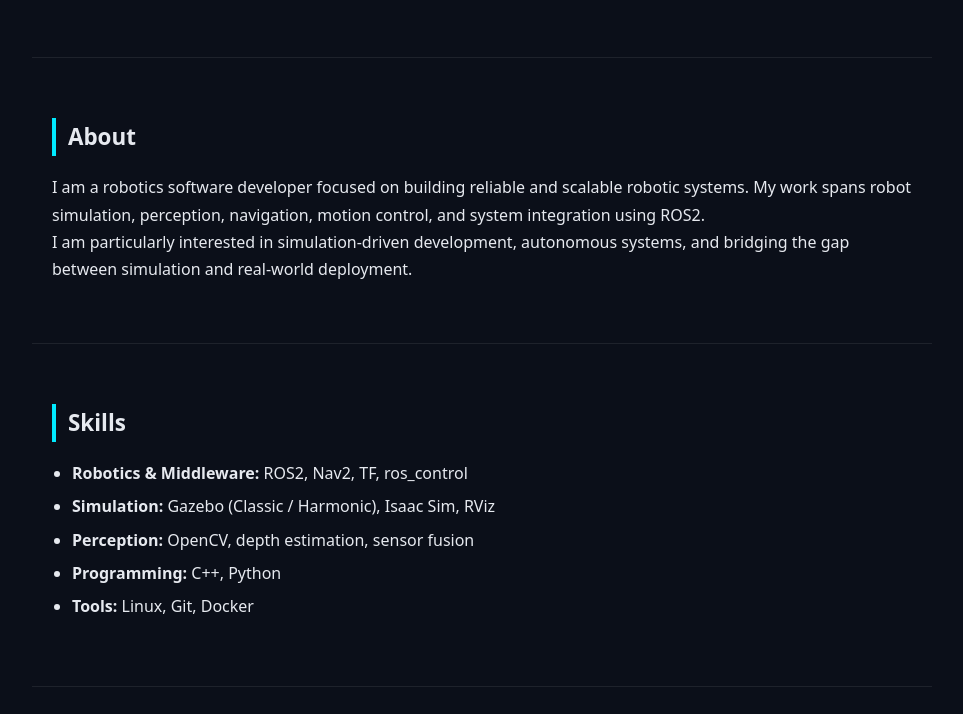
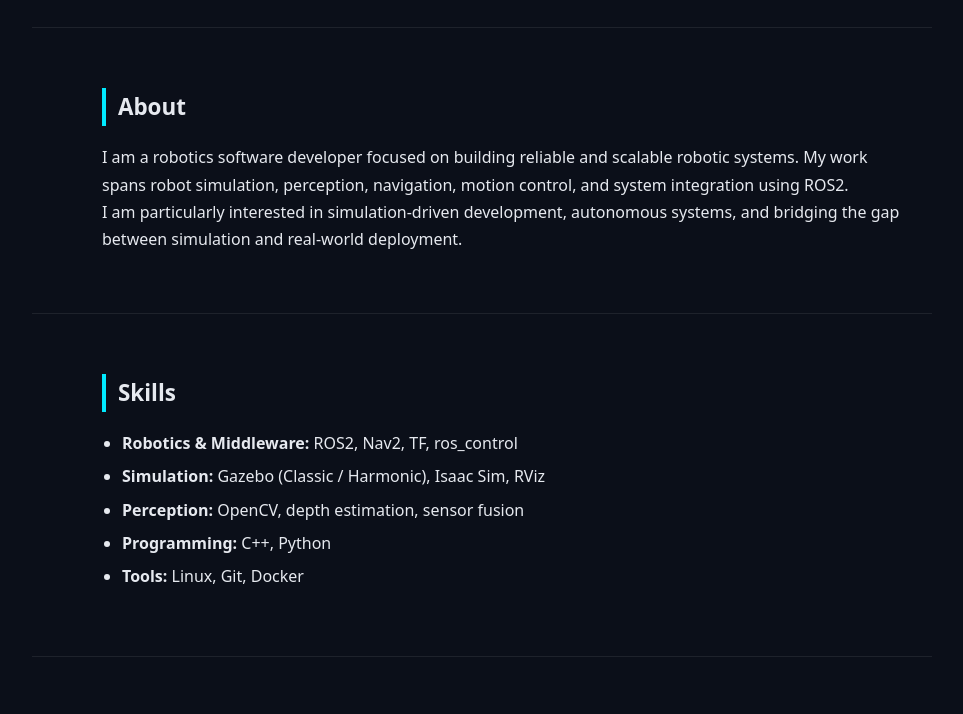
Before and after one commit to SHARATHNPAYYADI/SHARATHNPAYYADI.github.io, a plain HTML site: page index.html in a window 1280 px wide. Shown: the part 246-960 px from the top of the page, without its empty margins (158-1121 px from the left). Drawn offline with Linux system fonts and the light colour scheme.

```diff
--- a/style.css
+++ b/style.css
@@ -117,5 +117,13 @@ html {
 }
 
 .section {
+  max-width: 900px;
+  margin-left: auto;
+  margin-right: auto;
+
+  /* 👇 THIS is the right shift */
+  padding: 60px 20px 60px 70px;
+
+  border-bottom: 1px solid rgba(255,255,255,0.08);
   scroll-margin-top: 80px;
 }
```
